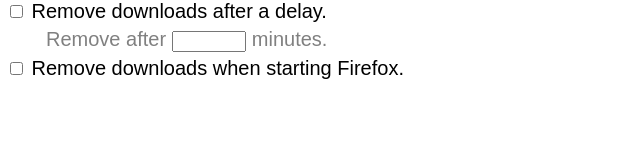
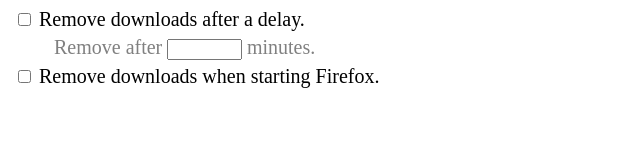
Before and after one commit to fuzzykiller/download-cleaner-lite, a website with bundled scripts: page options.html in a window 1280 px wide. Shown: the whole page, without its empty margins (0-640 px from the left). Built offline with nearby package versions, Linux system fonts and the light colour scheme.

Commit message:
Enable "native" style in options UI

```diff
--- a/options.html
+++ b/options.html
@@ -4,14 +4,6 @@
   <meta charset="utf-8">
   <title>Download Cleaner Lite Options</title>
   <style type="text/css">
-    html, body {
-      margin: 0;
-    }
-
-    body {
-      font: message-box;
-    }
-
     div {
       margin-bottom: 5px;
     }
@@ -40,15 +32,15 @@
 </head>
 <body>
   <div>
-    <label><input type="checkbox" id="delayEnabledInput"> Remove downloads after a delay.</label>
+    <label class="browser-style"><input type="checkbox" id="delayEnabledInput"> Remove downloads after a delay.</label>
   </div>
   <div class="indented">
-    <label id="delayInputLabel" class="disabled">
+    <label id="delayInputLabel" class="disabled browser-style">
       Remove after <input type="number" min="1" step="any" id="delayInput" size="5" title="1-*"> minutes.
     </label>
   </div>
   <div>
-    <label>
+    <label class="browser-style">
       <input type="checkbox" id="removeAtStartEnabledInput"> Remove downloads when starting Firefox.
     </label>
   </div>
```
Also changed, not shown: manifest.json.
